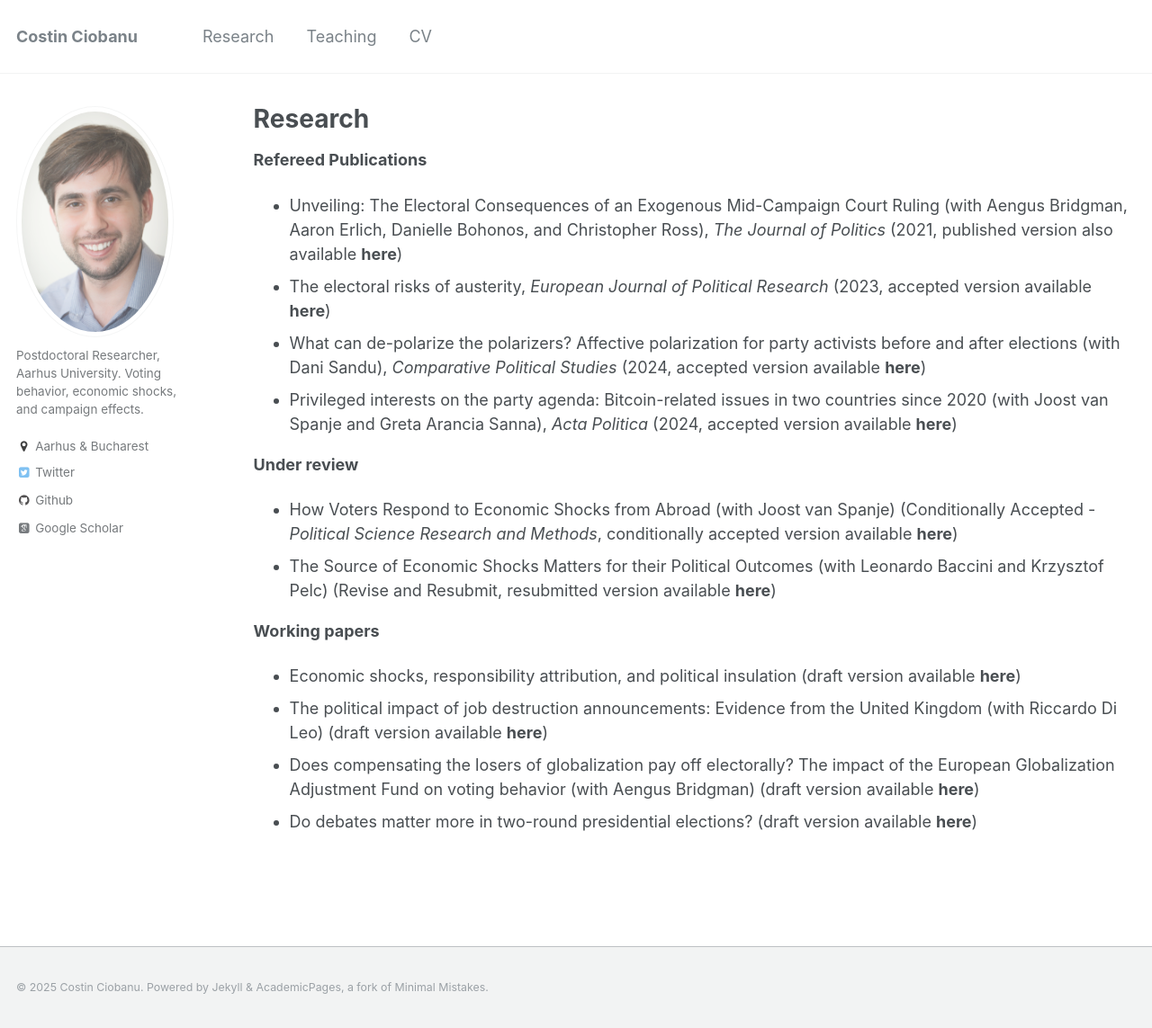
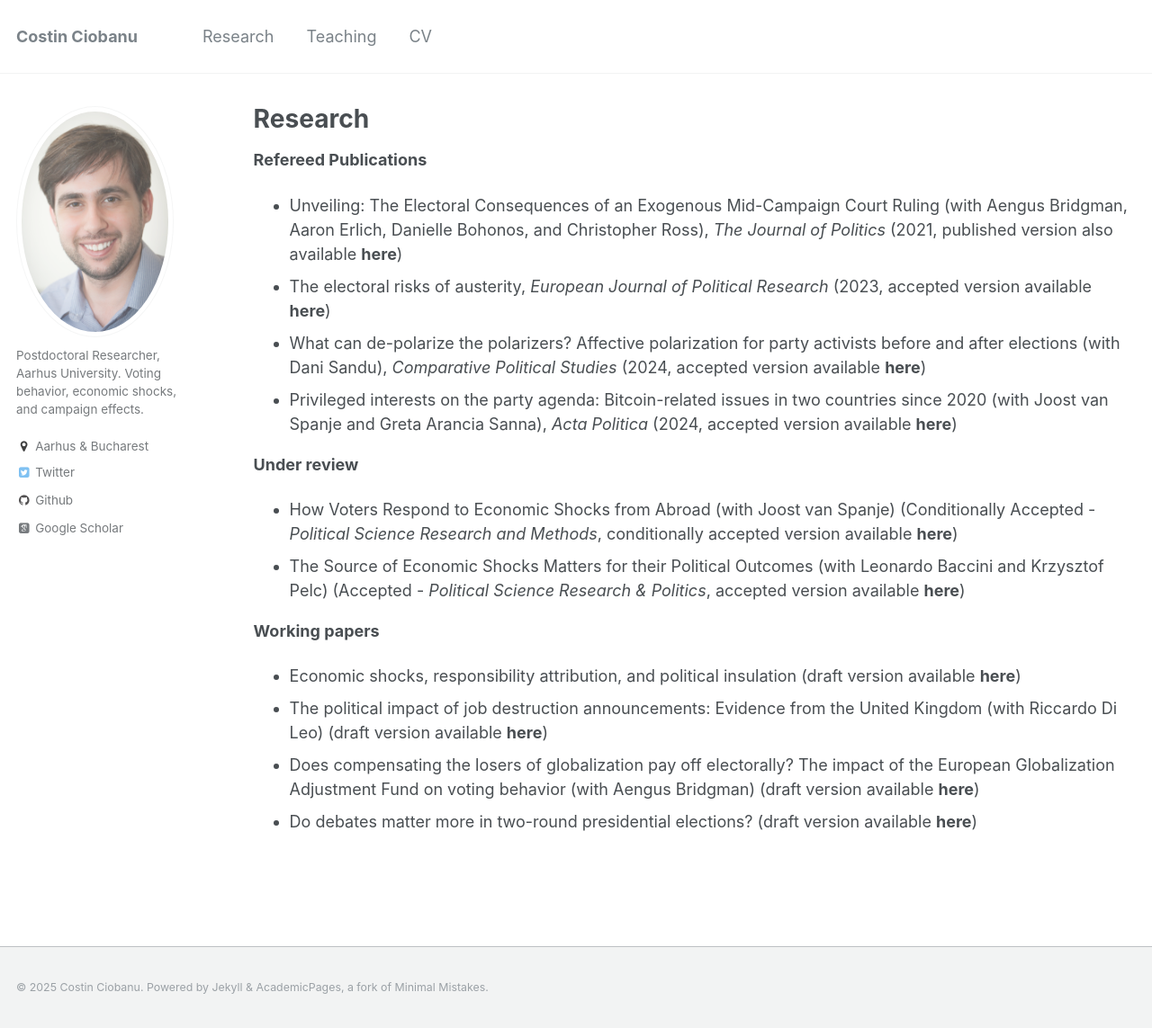
Before and after one commit to costinciobanu/costinciobanu.github.io, a Jekyll site: the page built from _pages/research.md, in a window 1280 px wide and 1143 px high. Shown: the whole window at 90% size. Built offline with Jekyll 4.4.1, drawn with Linux system fonts in a browser that asks for light colours; some web fonts are replaced.

Commit message:
Update research.md

```diff
--- a/_pages/research.md
+++ b/_pages/research.md
@@ -15,7 +15,7 @@ author_profile: true
 <b>Under review</b>
 
 * How Voters Respond to Economic Shocks from Abroad (with Joost van Spanje) (Conditionally Accepted - <em>Political Science Research and Methods</em>, conditionally accepted version available [<b>here</b>](https://www.dropbox.com/s/2sxxkjdd9ki3val/Ciobanu%20and%20van%20Spanje%20-%20Lehman.pdf?dl=0))
-* The Source of Economic Shocks Matters for their Political Outcomes (with Leonardo Baccini and Krzysztof Pelc) (Revise and Resubmit, resubmitted version available [<b>here</b>](https://www.dropbox.com/scl/fi/d2rvu223fkl6u76vuh3pi/BCP_June2025.pdf?rlkey=7kvusj5ohmq4ffg11aq5a7eqc&st=67zsxo7q&dl=0))
+* The Source of Economic Shocks Matters for their Political Outcomes (with Leonardo Baccini and Krzysztof Pelc) (Accepted - <em>Political Science Research & Politics</em>, accepted version available [<b>here</b>](https://www.dropbox.com/scl/fi/9ocmbjjiwb2dwk3jdje0x/BCP_August2025.pdf?rlkey=xmxw5m85jlhsh5tan0khzpcac&st=v6aqjca7&dl=0))
 
 <b>Working papers</b>
 
```
